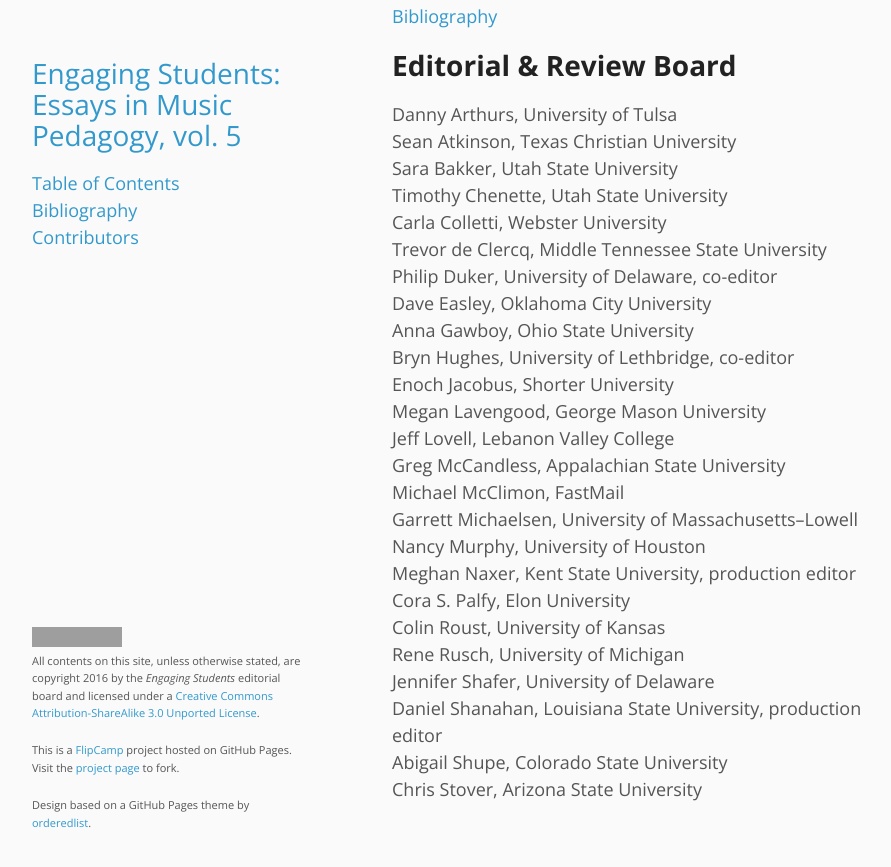
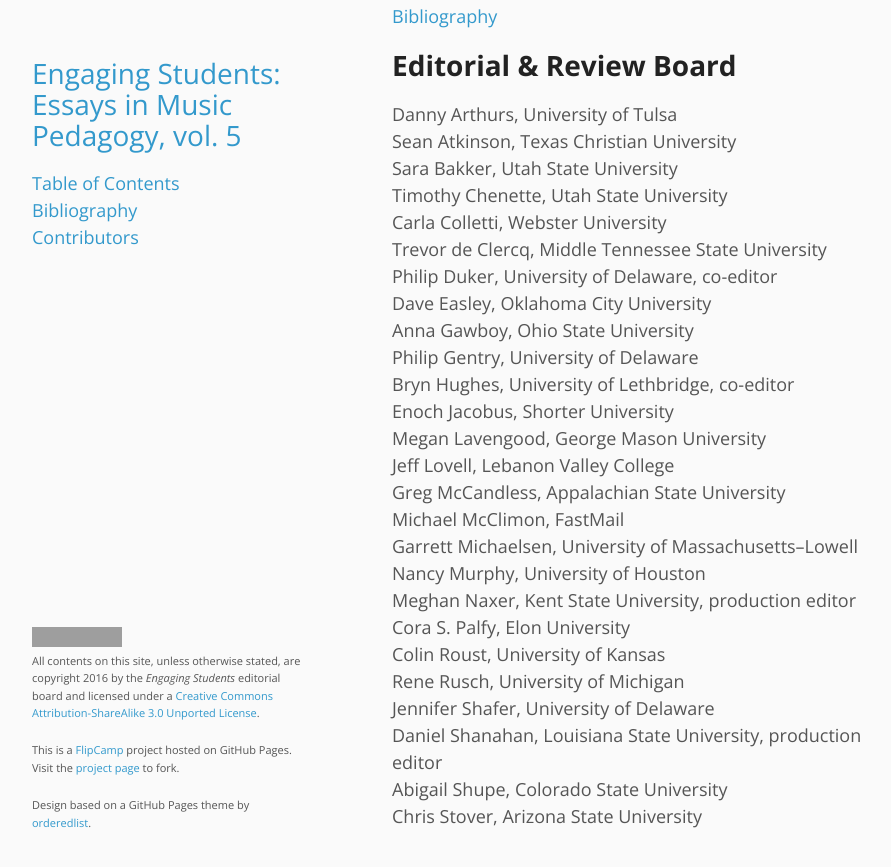
Before and after one commit to flipcamp/engagingstudents5, a Jekyll site: the page built from index.md, in a window 1280 px wide and 900 px high, scrolled down 2322 px. Shown: the top 867 px of the window, without its empty margins (178-1069 px from the left). Built offline with Jekyll 4.4.1, drawn with Linux system fonts in a browser that asks for light colours; grey boxes are pictures that could not be loaded.

Commit message:
Update index.md

```diff
--- a/index.md
+++ b/index.md
@@ -92,6 +92,7 @@
 Philip Duker, University of Delaware, co-editor<br />
 Dave Easley, Oklahoma City University<br />
 Anna Gawboy, Ohio State University<br />
+Philip Gentry, University of Delaware<br />
 Bryn Hughes, University of Lethbridge, co-editor<br />
 Enoch Jacobus, Shorter University<br />
 Megan Lavengood, George Mason University<br />
```
